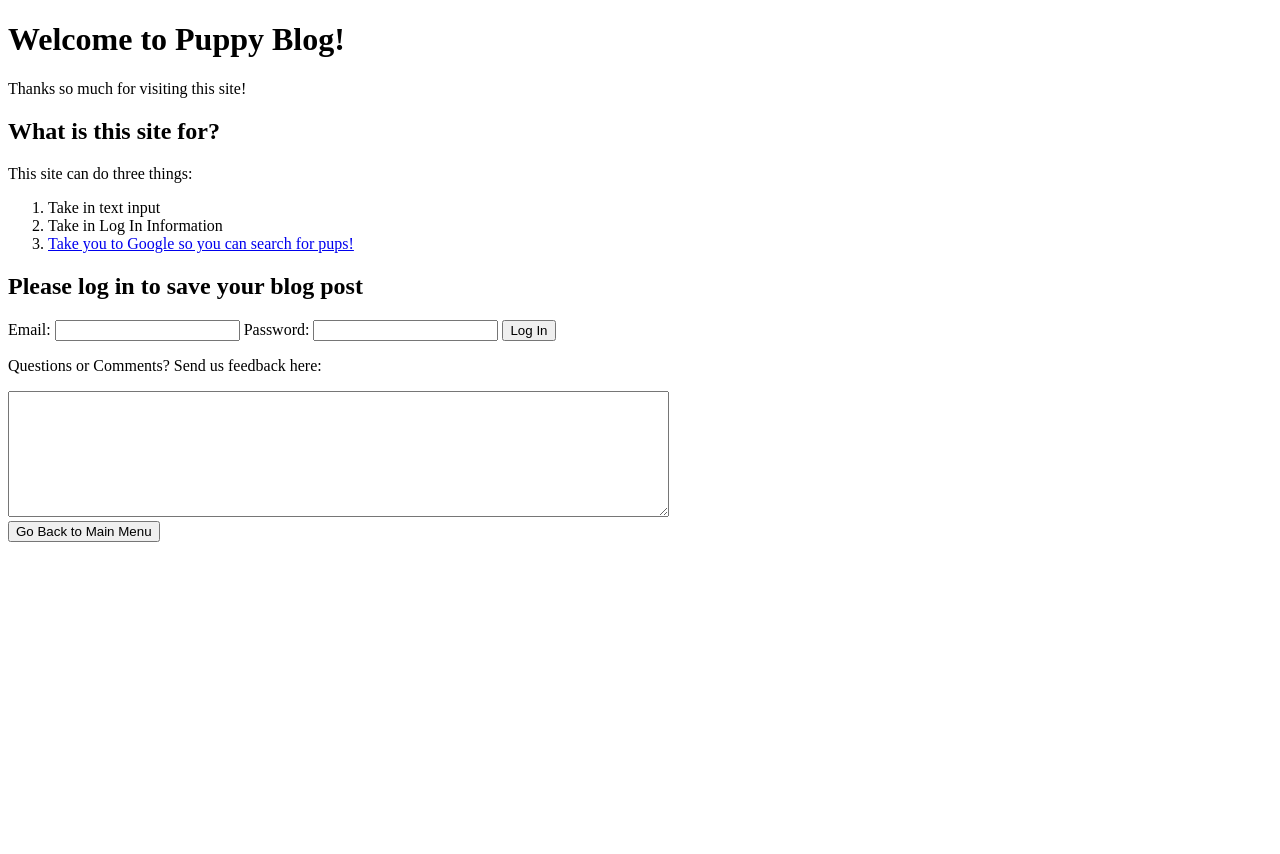
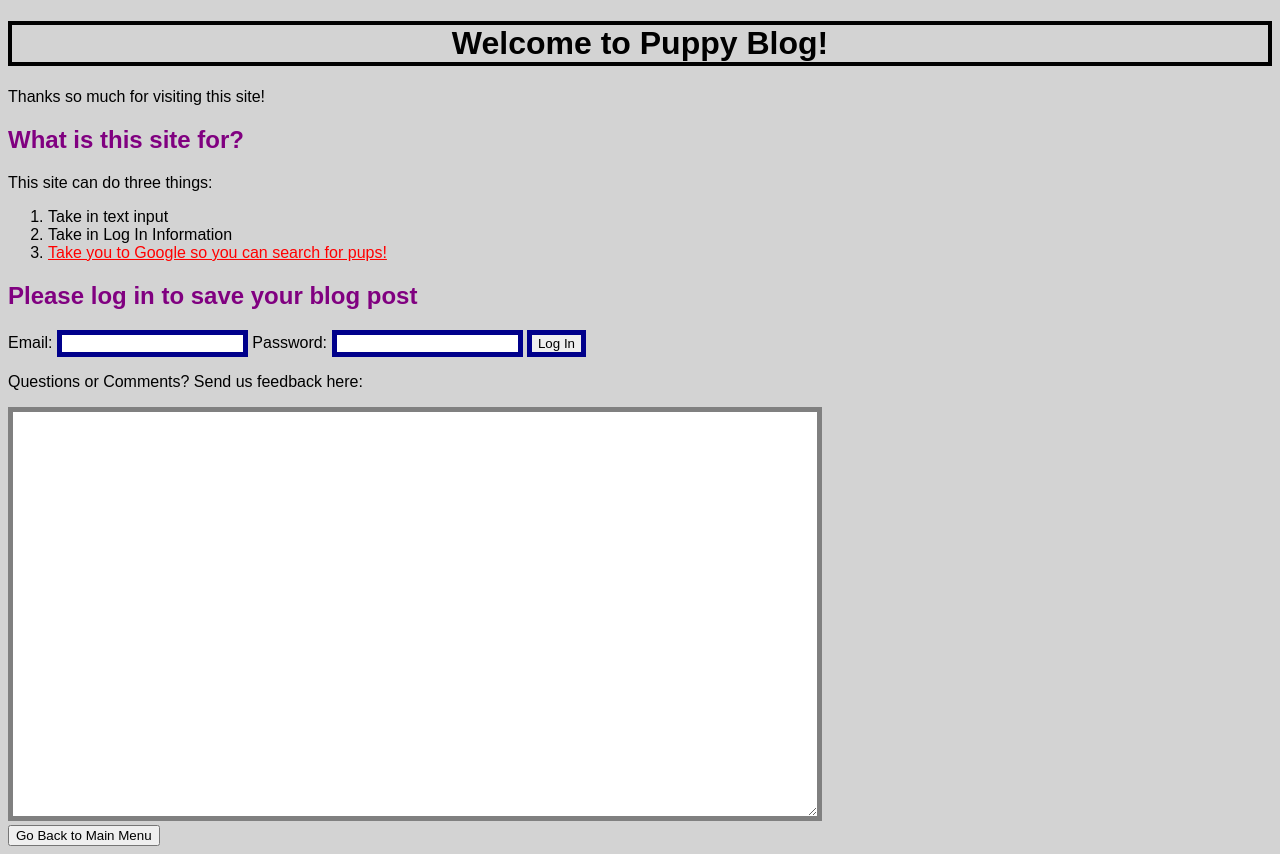
Before and after one commit to WillSlowhike/Week-1-CSS, a plain HTML site: page CSS Quiz/CSS_Assessment.html in a window 1280 px wide. Before the commit the page ends 800 px from the top, so only its background shows below. Drawn offline with Linux system fonts and the light colour scheme; a web font is replaced by a local one.

Commit message:
1.7 Updated

```diff
--- a/CSS Quiz/CSS_Assessment.css
+++ b/CSS Quiz/CSS_Assessment.css
@@ -1,37 +1,33 @@
-/*Welcome to your CSS Level One Assessment Test!
-For this test, edit the CSS file and complete the commented tasks below!
-You won't be editing and html, but the css file is linked to the html file.
-Watch the video lecture for more info on this! */
+/* Task # 1 */
+body {
+    background-color: #D3D3D3; /* Light gray */
+    font-family: 'Aldrich', sans-serif; /* Task # 9 */
+}
 
-/*Task # 1
-Give the body element of the site a light gray background using HEX code*/
+/* Task # 2 */
+h1 {
+    border: 4px solid black;
+    text-align: center;
+}
 
-/*Task # 2
-Change the h1 to have a 4px solid black border*/
-/* And center the text. */
+/* Task # 3 */
+h2 {
+    color: purple;
+}
 
+/* Task # 4 */
+input {
+    border: 5px solid darkblue;
+}
 
+/* Task # 6 */
+#textblock {
+    border: 5px solid gray;
+    width: 800px;
+    height: 400px;
+}
 
-/*Task # 3
-Make all h2 elements the color purple*/
-
-
-/*Task # 4
-Make all input tag boxes have a 5px solid darkblue border */
-/* https://www.w3schools.com/css/css_border.asp */
-
-
-/*Task # 6
-There is a textarea element with the id=textblock, give it the following properties:
-* A 5px solid gray border
-* A width of 800px and a height of 400px
- */
-
-
-/*Task # 7
-There is a link to Google on the page. Make this link red.*/
-
-
-/*Task # 9
-Finally, set all the font to be Aldrich font (or any other Google Font) */
-/* https://fonts.google.com/?selection.family=Aldrich */
+/* Task # 7 */
+a {
+    color: red;
+}
--- a/CSS Quiz/CSS_Assessment.html
+++ b/CSS Quiz/CSS_Assessment.html
@@ -8,7 +8,7 @@ Watch the video lecture for more info on this! -->
   <head>
     <meta charset="utf-8">
     <title>Assessment Test CSS</title>
-    <link rel="stylesheet" href="CSS_Assessment_Solutions.css">
+    <link rel="stylesheet" href="CSS_Assessment.css">
     <link href="https://fonts.googleapis.com/css?family=Aldrich|Fredoka+One" rel="stylesheet">
   </head>
   <body>
```
